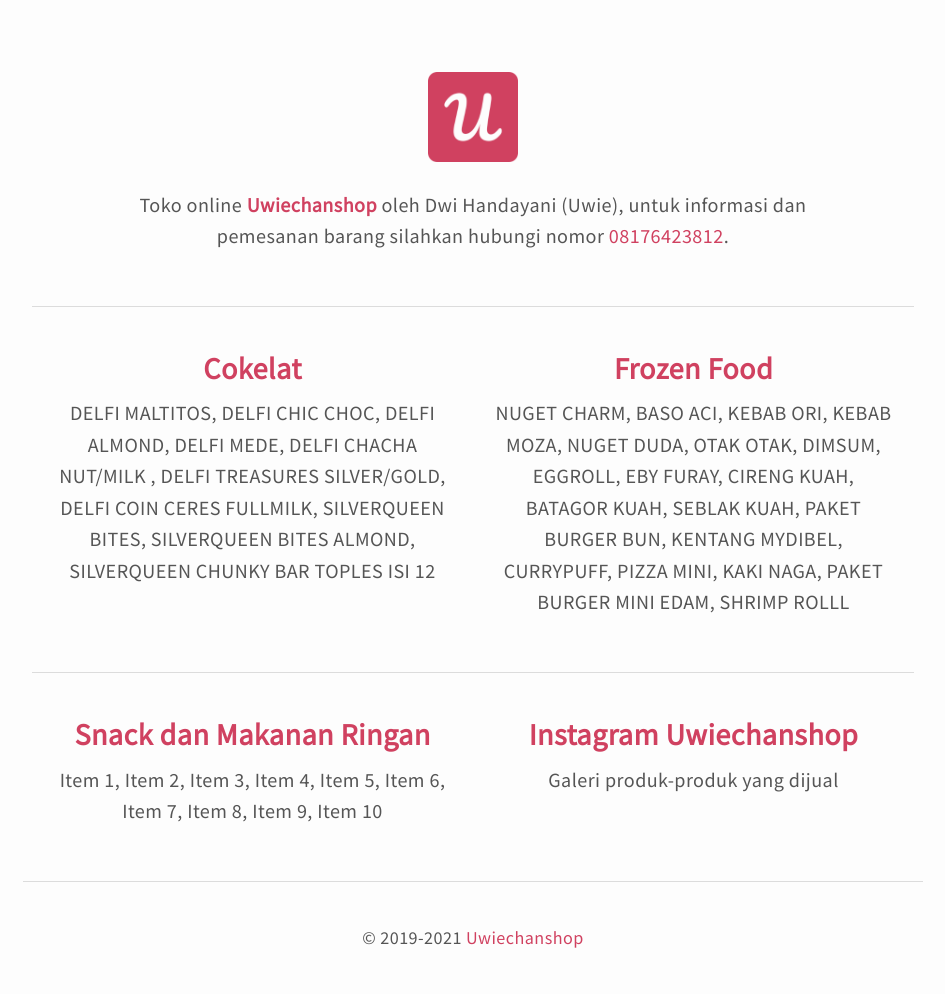
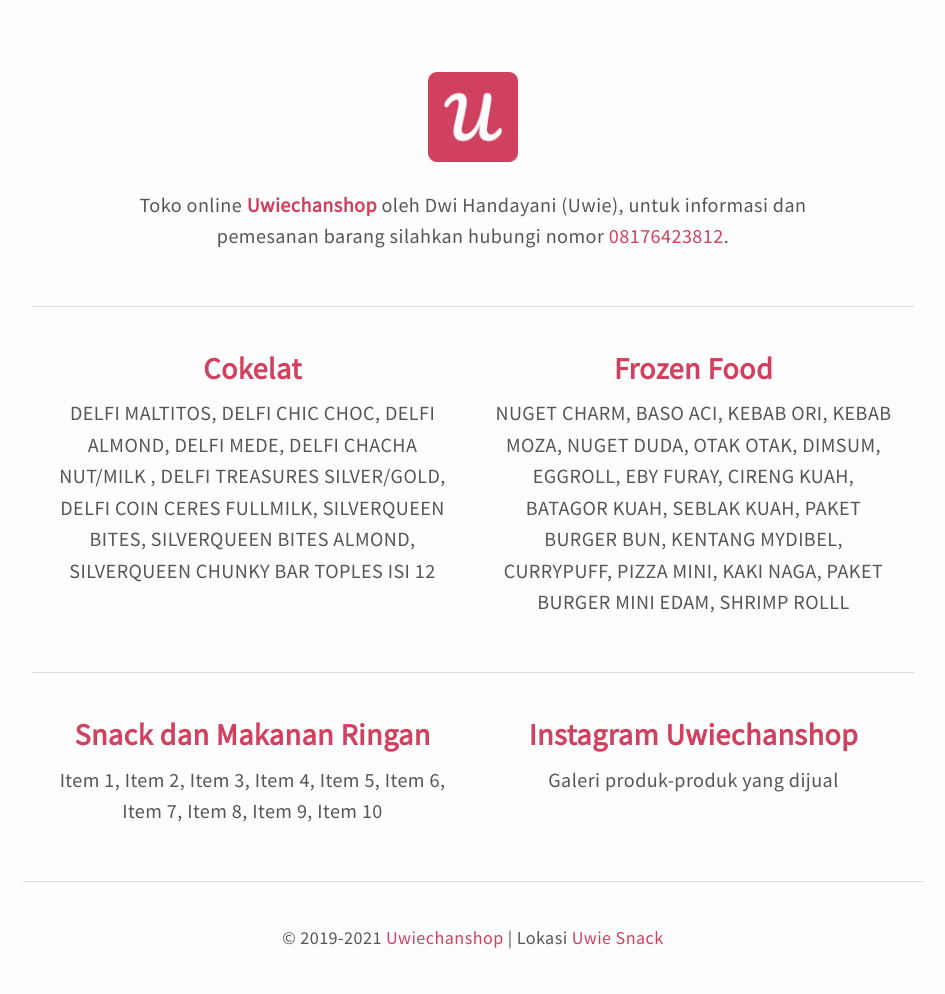
Before and after one commit to krhmwn/uwiechanshop, a Jekyll site: the page built from index.html, in a window 1280 px wide. Shown: the whole page, without its empty margins (167-1112 px from the left). Built offline with Jekyll 4.4.1, drawn with Linux system fonts in a browser that asks for light colours.

Commit message:
Update v.1.2.2

```diff
--- a/_layouts/default.html
+++ b/_layouts/default.html
@@ -24,7 +24,7 @@
 <p class="intro">Toko online <b><a href="/">{{ site.title }}</a></b> oleh Dwi Handayani (Uwie), untuk informasi dan pemesanan barang silahkan hubungi nomor <a href="https://api.whatsapp.com/send?phone=628176423812&text=Assalamualaykum%2C%20saya%20mau%20pesan%20...">08176423812</a>.</p>
 </header>
 {{ content }}
-<footer>&copy; 2019-{{ site.time | date: "%Y" }} <a href="/">{{ site.title }}</a></footer>
+<footer>&copy; 2019-{{ site.time | date: "%Y" }} <a href="/">{{ site.title }}</a> | Lokasi <a href="https://goo.gl/maps/GPKYW9TjqUJTRr3V6">Uwie Snack</a></footer>
 </div>
 </body>
 </html>
```
